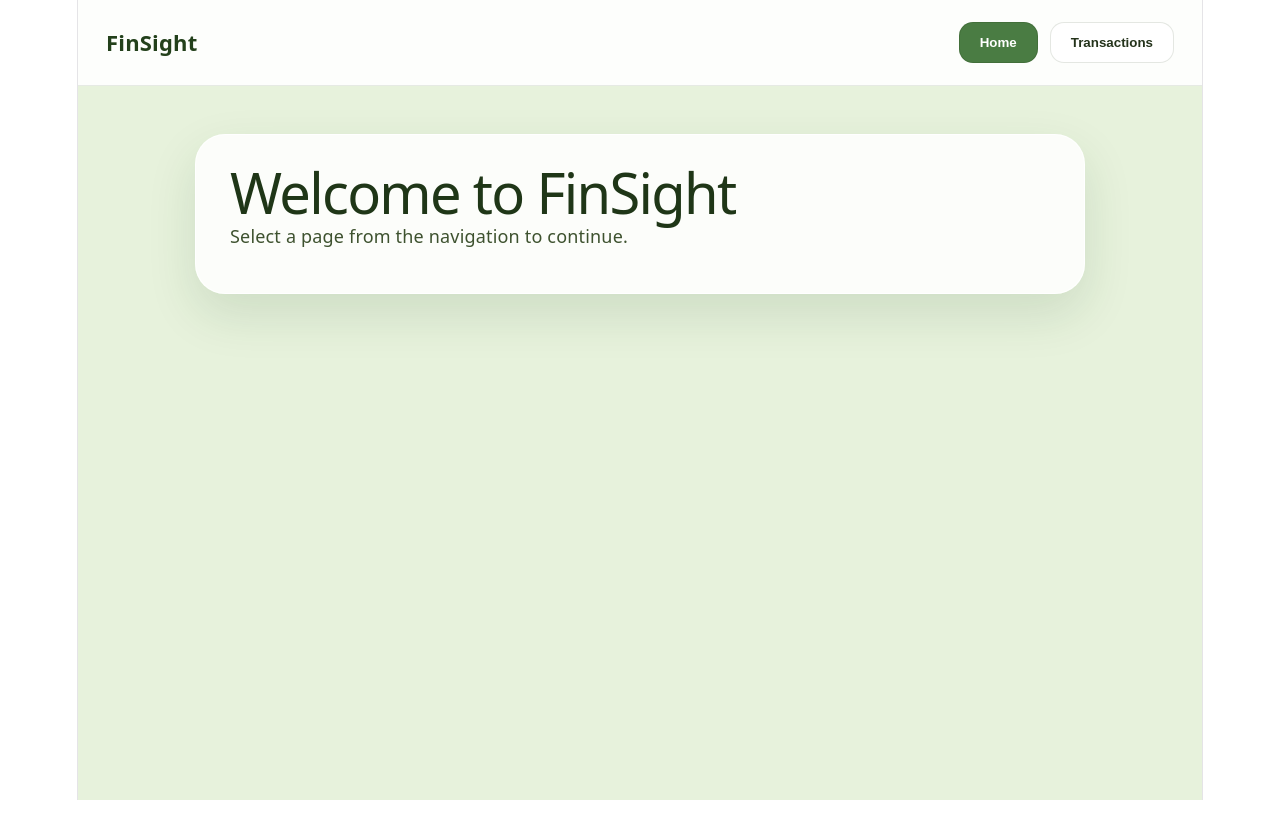
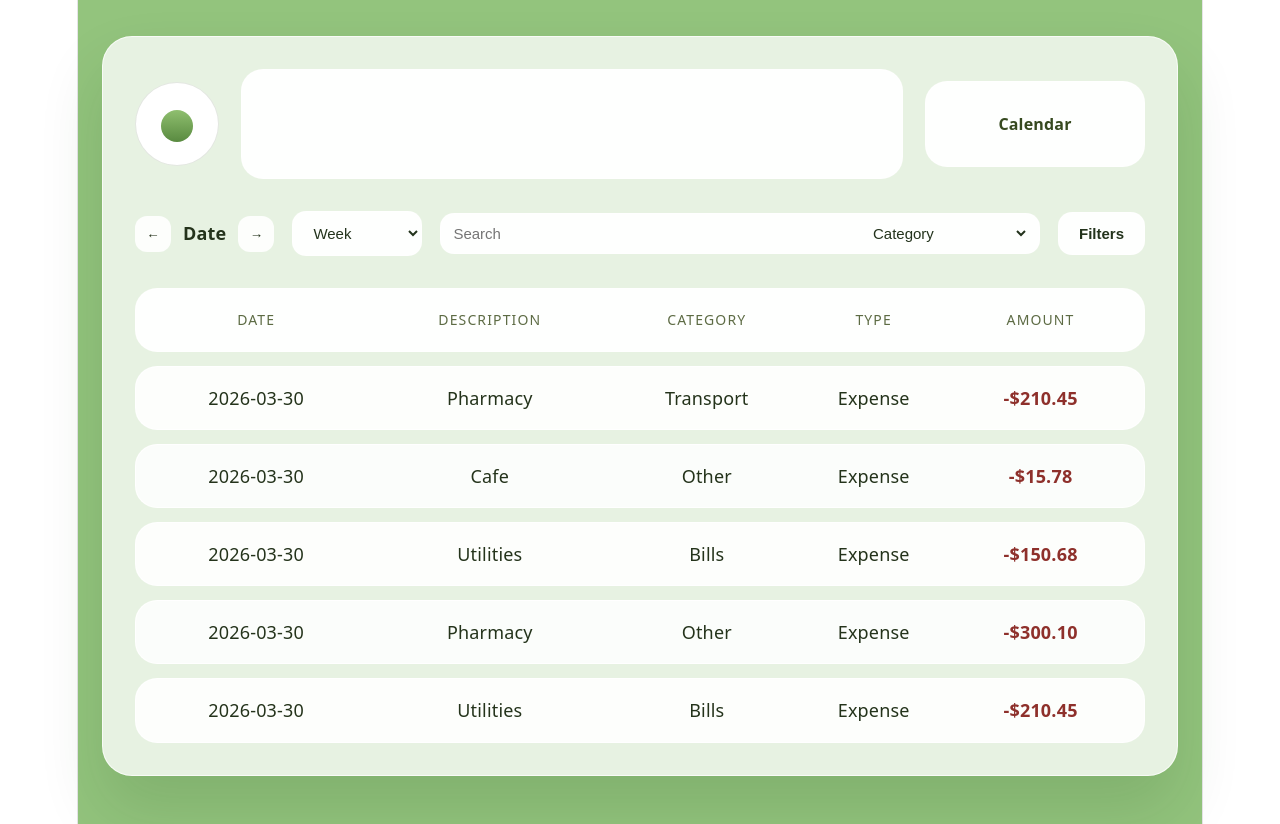
Before and after one commit to Insight14/FinSight, a React (Vite) app in the folder FinSight/: page / in a window 1280 px wide. Before the commit the page ends 800 px from the top, so only its background shows below. Built offline with nearby package versions, Linux system fonts and the light colour scheme.

Commit message:
Set transactions as default landing page and remove dashboard flow

```diff
--- a/FinSight/package.json
+++ b/FinSight/package.json
@@ -4,7 +4,7 @@
   "version": "0.0.0",
   "type": "module",
   "scripts": {
-    "dev": "vite",
+    "dev": "vite --host localhost --port 5173",
     "build": "vite build",
     "lint": "eslint .",
     "preview": "vite preview"
--- a/FinSight/src/App.jsx
+++ b/FinSight/src/App.jsx
@@ -1,46 +1,10 @@
-import { useState } from 'react'
 import './App.css'
 import Transactions from './components/transactions.jsx'
 
-function HomePage() {
+function App() {
   return (
-    <section className="home-page">
-      <div className="home-card">
-        <h1>Welcome to FinSight</h1>
-        <p>Select a page from the navigation to continue.</p>
-      </div>
-    </section>
-  )
-}
-
-function App() {
-  const [page, setPage] = useState('home')
-
-  return (
-    <div className="app-shell">
-      <header className="page-header">
-        <div className="brand">FinSight</div>
-        <nav className="page-nav" aria-label="Primary navigation">
-          <button
-            type="button"
-            className={page === 'home' ? 'active' : ''}
-            onClick={() => setPage('home')}
-          >
-            Home
-          </button>
-          <button
-            type="button"
-            className={page === 'transactions' ? 'active' : ''}
-            onClick={() => setPage('transactions')}
-          >
-            Transactions
-          </button>
-        </nav>
-      </header>
-      <div className="page-content">
-        {page === 'home' && <HomePage />}
-        {page === 'transactions' && <Transactions />}
-      </div>
+    <div className="app-container">
+      <Transactions currentPage="transactions" onNavigate={() => {}} />
     </div>
   )
 }
--- a/FinSight/src/components/transactions.css
+++ b/FinSight/src/components/transactions.css
@@ -46,11 +46,36 @@
   background: linear-gradient(180deg, #8fbf6f 0%, #598a40 100%);
 }
 
-.navbar-skeleton {
+.transactions-nav {
   min-height: 84px;
   border-radius: 22px;
   background: rgba(255, 255, 255, 0.95);
   border: 1px solid rgba(255, 255, 255, 0.9);
+  padding: 12px;
+  display: flex;
+  align-items: center;
+  gap: 10px;
+}
+
+.transactions-nav button {
+  padding: 12px 18px;
+  border: 1px solid rgba(37, 62, 23, 0.15);
+  border-radius: 12px;
+  background: #fff;
+  color: #24331b;
+  font-weight: 600;
+  cursor: pointer;
+  transition: transform 0.2s ease, background-color 0.2s ease;
+}
+
+.transactions-nav button:hover {
+  transform: translateY(-1px);
+}
+
+.transactions-nav button.active {
+  background: #4a7c43;
+  color: #fff;
+  border-color: rgba(37, 62, 23, 0.2);
 }
 
 .calendar-panel {
@@ -188,6 +213,10 @@
     grid-template-columns: 1fr;
   }
 
+  .transactions-nav {
+    flex-wrap: wrap;
+  }
+
   .calendar-panel {
     min-height: 72px;
   }
--- a/FinSight/src/components/transactions.jsx
+++ b/FinSight/src/components/transactions.jsx
@@ -8,13 +8,13 @@ const transactions = [
   { date: '2026-03-30', description: 'Utilities', category: 'Bills', type: 'Expense', amount: '-$210.45' },
 ]
 
-function Transactions() {
+function Transactions({ currentPage, onNavigate }) {
   return (
     <main className="transactions-page">
       <section className="transactions-shell">
         <div className="transactions-header">
           <button className="profile-button" aria-label="Open profile" />
-          <div className="navbar-skeleton" />
+          <div className="transactions-nav" aria-label="Transactions page navigation" />
           <div className="calendar-panel">Calendar</div>
         </div>
 
```
Also changed, not shown: FinSight/src/components/userPage.jsx (added, +112 -0 lines).
